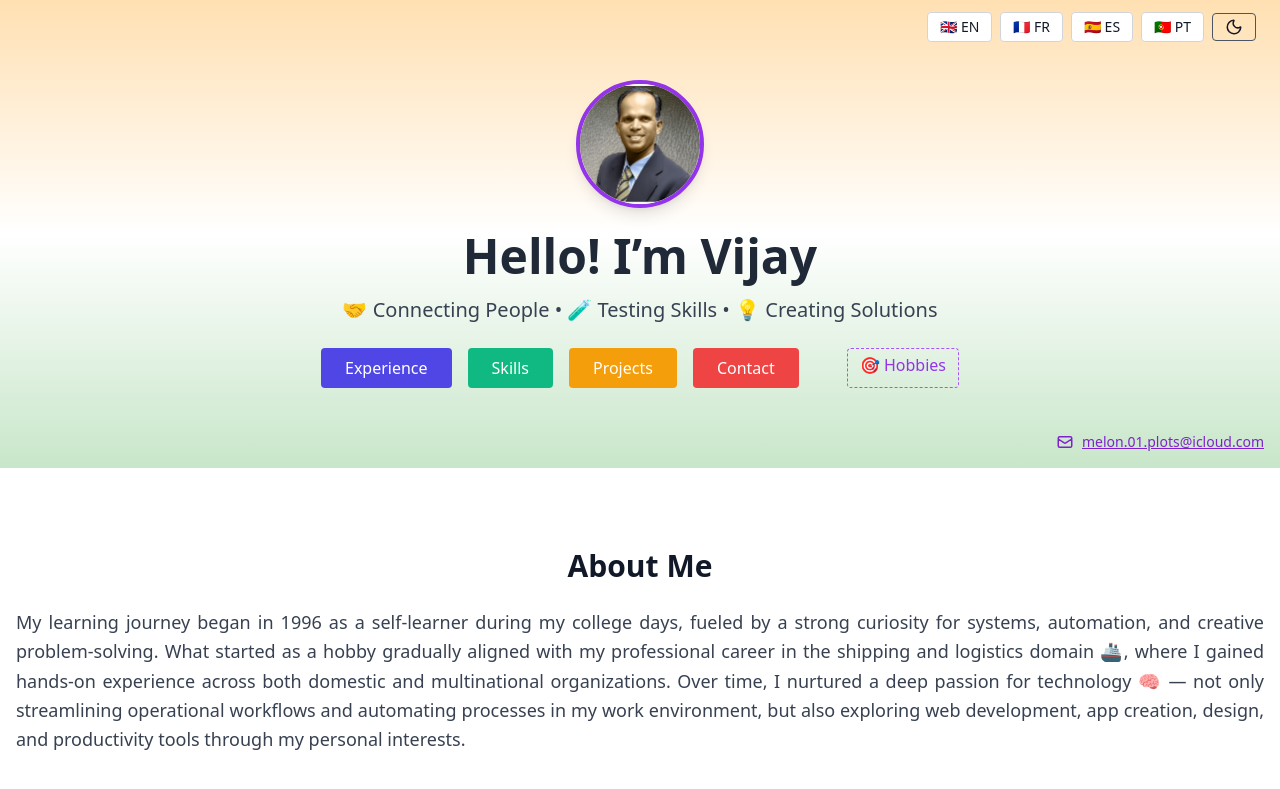
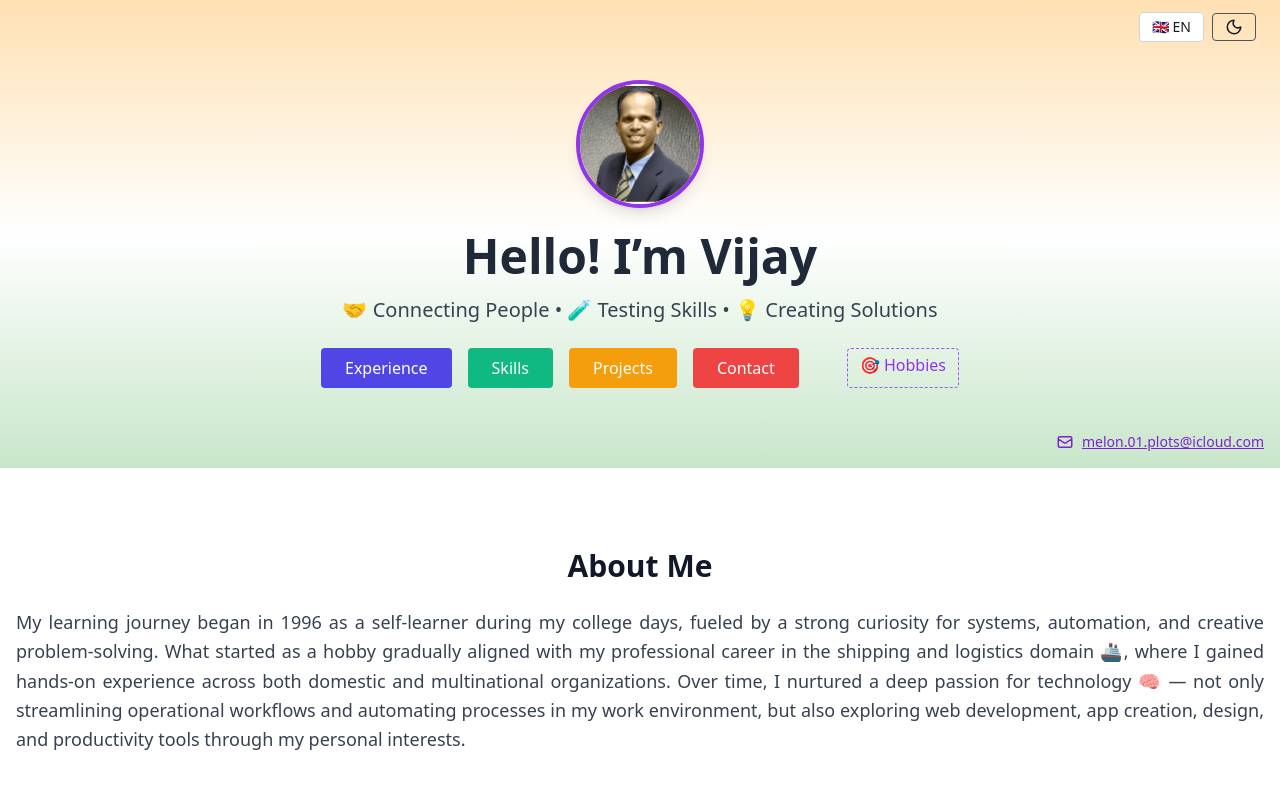
Before and after one commit to Vijay-SWEAF/vj-portfolio, a Next.js app: page / in a window 1280 px wide. Shown: the top 789 px of the page. Built offline with nearby package versions, Linux system fonts and the light colour scheme.

Commit message:
Remove countries navbar temp

```diff
--- a/components/Navbar.tsx
+++ b/components/Navbar.tsx
@@ -38,9 +38,9 @@ export default function Navbar() {
         {/* Language Switcher */}
         {[
           { flag: '🇬🇧', code: 'EN' },
-          { flag: '🇫🇷', code: 'FR' },
-          { flag: '🇪🇸', code: 'ES' },
-          { flag: '🇵🇹', code: 'PT' }
+         // { flag: '🇫🇷', code: 'FR' },
+// { flag: '🇪🇸', code: 'ES' },
+// { flag: '🇵🇹', code: 'PT' }
         ].map(({ flag, code }) => (
           <button
             key={code}
```
